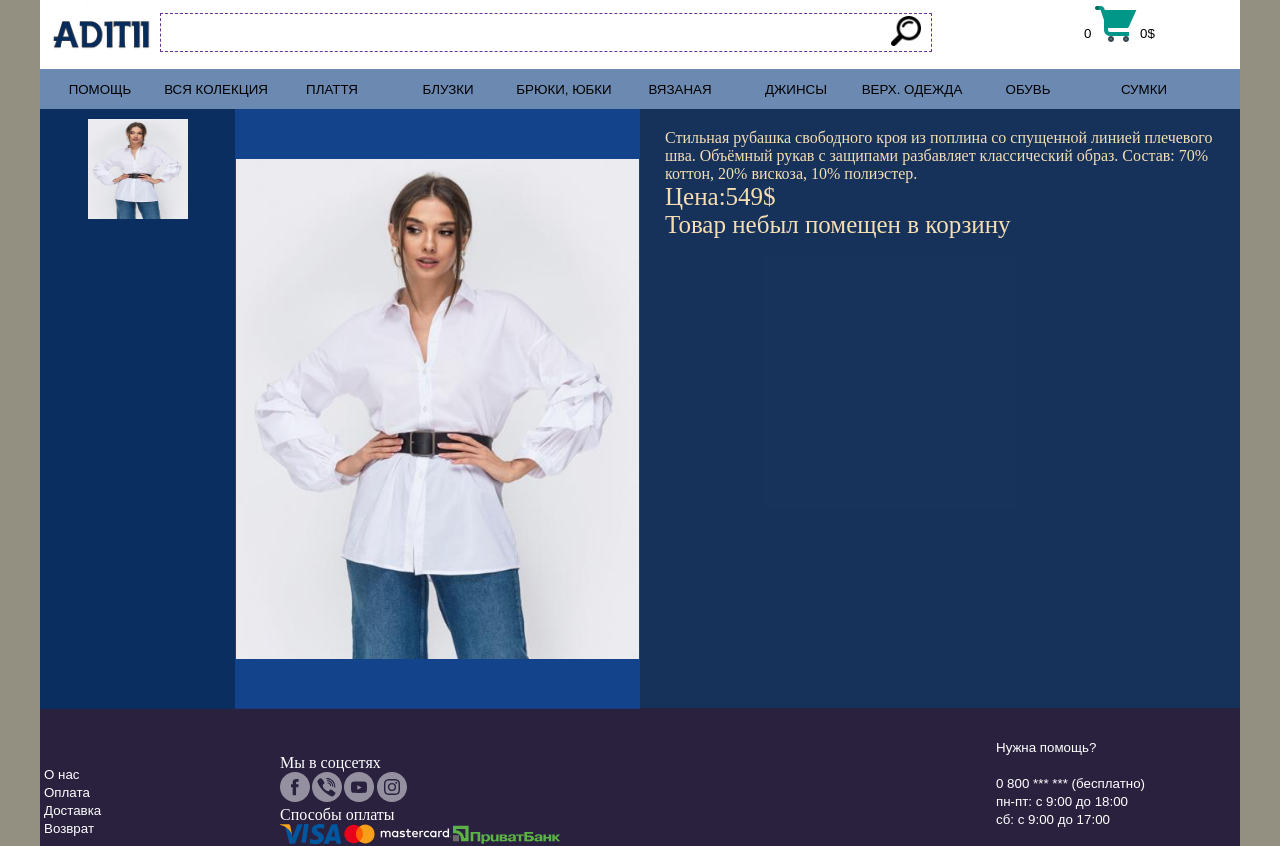
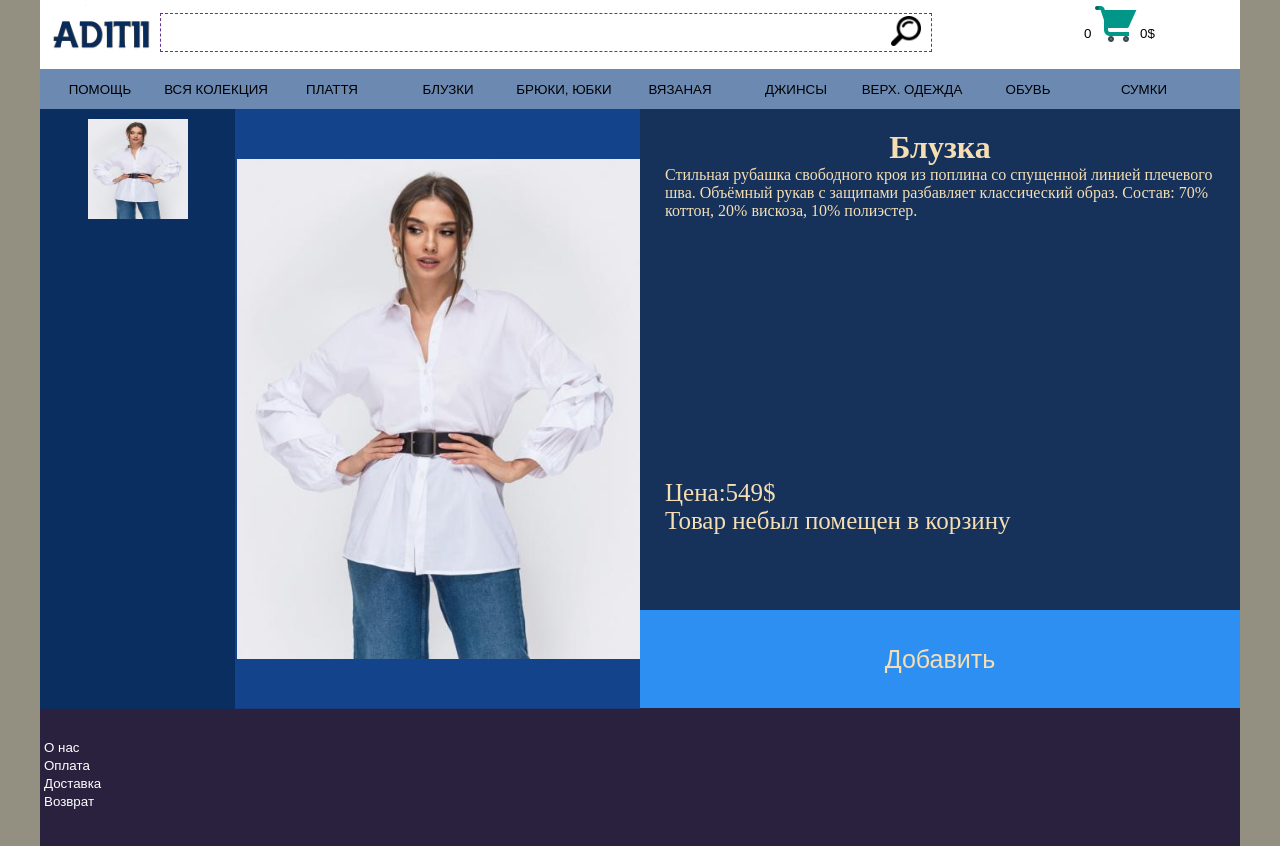
Before and after one commit to dimagumballl/Aditti_1, a React (Create React App) app: page /Slot/1 in a window 1280 px wide. Shown: the top 846 px of the page. Built offline with nearby package versions, Linux system fonts and the light colour scheme.

Commit message:
закончил страницу товара

```diff
--- a/src/App/Portal/Portal.js
+++ b/src/App/Portal/Portal.js
@@ -29,6 +29,7 @@ function Portal({
         )}/>
         <Route  path="/Slot/:id"  render={(props)=>(
             <SlotPage
+            AddSlot={AddSlot}
             match={props}
             SlotInCart={SlotInCart}
             />
--- a/src/App/Portal/SlotPage/SlotPage.css
+++ b/src/App/Portal/SlotPage/SlotPage.css
@@ -1,3 +1,6 @@
+h1{
+    text-align: center;
+}
 .SlotPageMenu{
     max-width: 1200px;
     min-width: 1200px;
@@ -40,7 +43,6 @@ margin-bottom: -5px;
     margin-top: 50px;
     width: 403px;
     height: 500px;
-    margin-right: 1px;
 
 }
 .SlotPageMenuImgMenu img{
@@ -49,13 +51,32 @@ margin-bottom: -5px;
 }
 .SlotPageMenuInfo{
     float: right;
+    width: 600px;
+    height: 600px;
 }
 .Description{
+    margin: auto;
     margin-top: 20px;
-    float: right;
-    width: 575px;
-
+    height: 350px;
+    overflow: auto;
+    width: 550px;
 }
 .SlotPageMenuCartInfo{
     font-size: 25px;
+    margin-left: 25px;
 }
+.AddToCart{
+    margin-top: 75px;
+    width: 600px;
+    height: 98px;
+    position: absolute;
+    border: none;
+    font-size: 25px;
+    background-color: rgb(44, 143, 241);
+    color: wheat;
+    cursor: pointer;
+}
+.AddToCart:hover{
+    background-color: rgba(157, 189, 221, 0.973);
+    color: black;
+}
--- a/src/App/Portal/SlotPage/SlotPage.js
+++ b/src/App/Portal/SlotPage/SlotPage.js
@@ -26,6 +26,7 @@ class SlotPage extends Component{
     {
 
         const {
+            AddSlot,
             match,
             SlotInCart,
             ids=match.match.params.id
@@ -47,6 +48,7 @@ class SlotPage extends Component{
             </div>
             <div className="SlotPageMenuInfo">
                 <div className="Description">
+                        <h1>{productsMap[ids].name}</h1>
                     {productsMap[ids].description==undefined?"Нет описания...":productsMap[ids].description}
                 </div>
                 <div className="SlotPageMenuCartInfo">
@@ -55,9 +57,10 @@ class SlotPage extends Component{
 
                         {SlotInCart[ids]==undefined?"Товар небыл помещен в корзину":
                         <div>
-                            {"Товар был помещен в корзину"}<br></br>{"Количество:"+SlotInCart[ids]}
+                            {"Товар  в корзине количеством:"+SlotInCart[ids]}
                         </div>}
                 </div>
+                <button className="AddToCart" onClick={()=>AddSlot(ids)}>Добавить</button>
             </div>
         </div>
     )}
```
